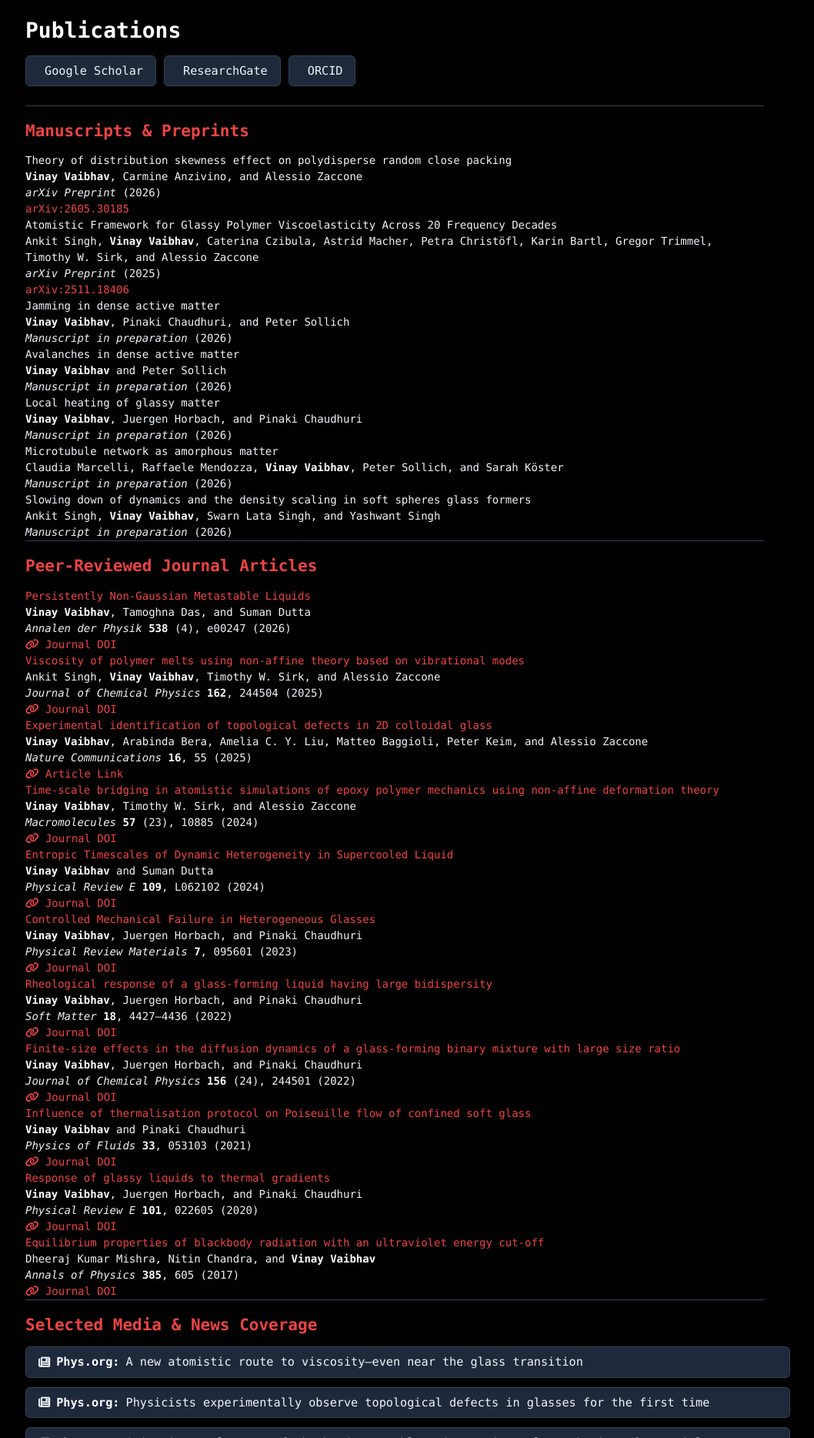
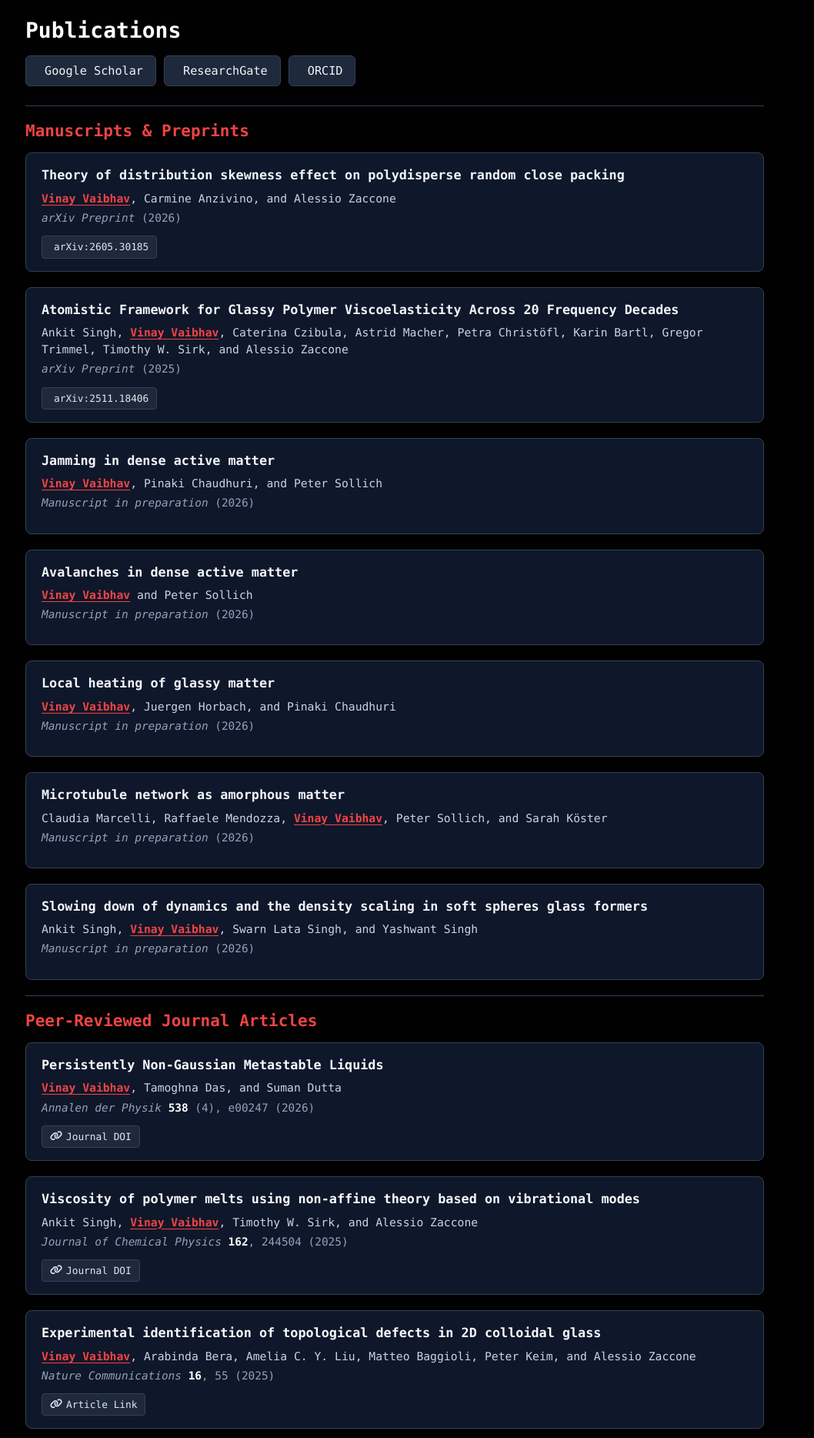
Before and after one commit to vinayphys/vinayphys.github.io, a Jekyll site: the page built from Publications.md, in a window 1280 px wide. Shown: the part 483-2351 px from the top of the page at 77% size, without its empty margins (127-1185 px from the left). Built offline with Jekyll 4.4.1, drawn with Linux system fonts in a browser that asks for light colours; a style sheet for code colours, icons or effects is not loaded.

Commit message:
Update styles.css

```diff
--- a/stylesheets/styles.css
+++ b/stylesheets/styles.css
@@ -381,3 +381,79 @@ html.is-animating .transition-fade {
   opacity: 0;
   transform: translateY(10px);
 }
+
+/* Publication Card Layout */
+.pub-card {
+  background-color: #0f172a;
+  border: 1px solid #334155;
+  border-radius: 8px;
+  padding: 16px 20px;
+  margin-bottom: 20px;
+  transition: border-color 0.2s ease, transform 0.2s ease;
+}
+
+.pub-card:hover {
+  border-color: #EF4444;
+  transform: translateY(-2px);
+}
+
+.pub-title {
+  font-size: 1.05rem;
+  font-weight: 700;
+  margin-bottom: 6px;
+}
+
+.pub-title a {
+  color: #f8fafc;
+  text-decoration: none;
+}
+
+.pub-title a:hover {
+  color: #EF4444;
+}
+
+.pub-authors {
+  color: #cbd5e1;
+  font-size: 0.92rem;
+  margin-bottom: 4px;
+}
+
+.pub-authors strong {
+  color: #EF4444; /* Highlight your name in crimson */
+  text-decoration: underline;
+  text-underline-offset: 3px;
+}
+
+.pub-journal {
+  color: #94a3b8;
+  font-size: 0.9rem;
+  margin-bottom: 12px;
+}
+
+/* Publication Button Row */
+.pub-links {
+  display: flex;
+  flex-wrap: wrap;
+  gap: 8px;
+}
+
+.btn-sm {
+  display: inline-flex;
+  align-items: center;
+  gap: 5px;
+  padding: 4px 10px;
+  background-color: #1e293b;
+  border: 1px solid #334155;
+  border-radius: 4px;
+  color: #e2e8f0 !important;
+  font-size: 0.8rem;
+  font-weight: 500;
+  text-decoration: none;
+  transition: background 0.2s ease, border-color 0.2s ease;
+}
+
+.btn-sm:hover {
+  background-color: #334155;
+  border-color: #EF4444;
+  color: #ffffff !important;
+}
```
